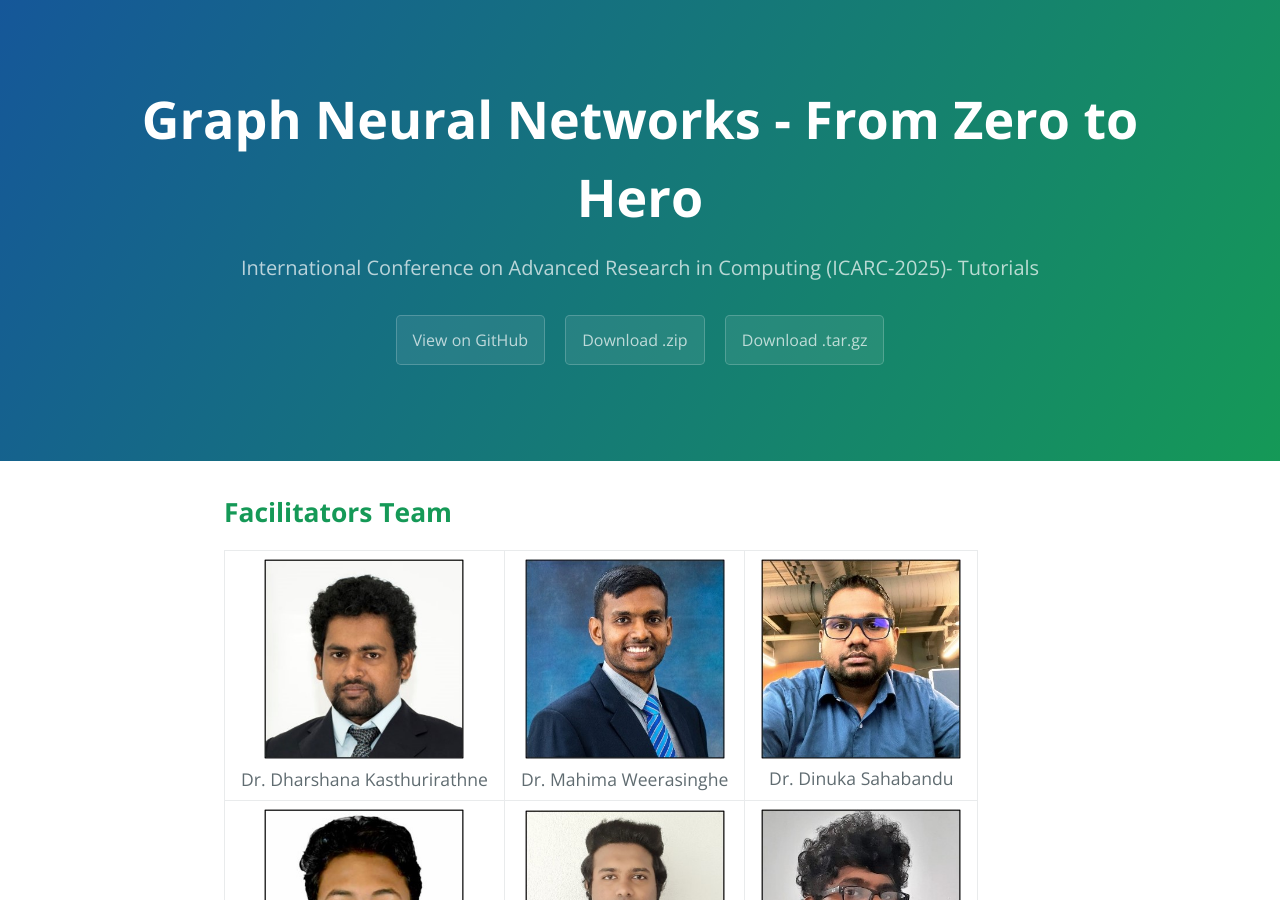
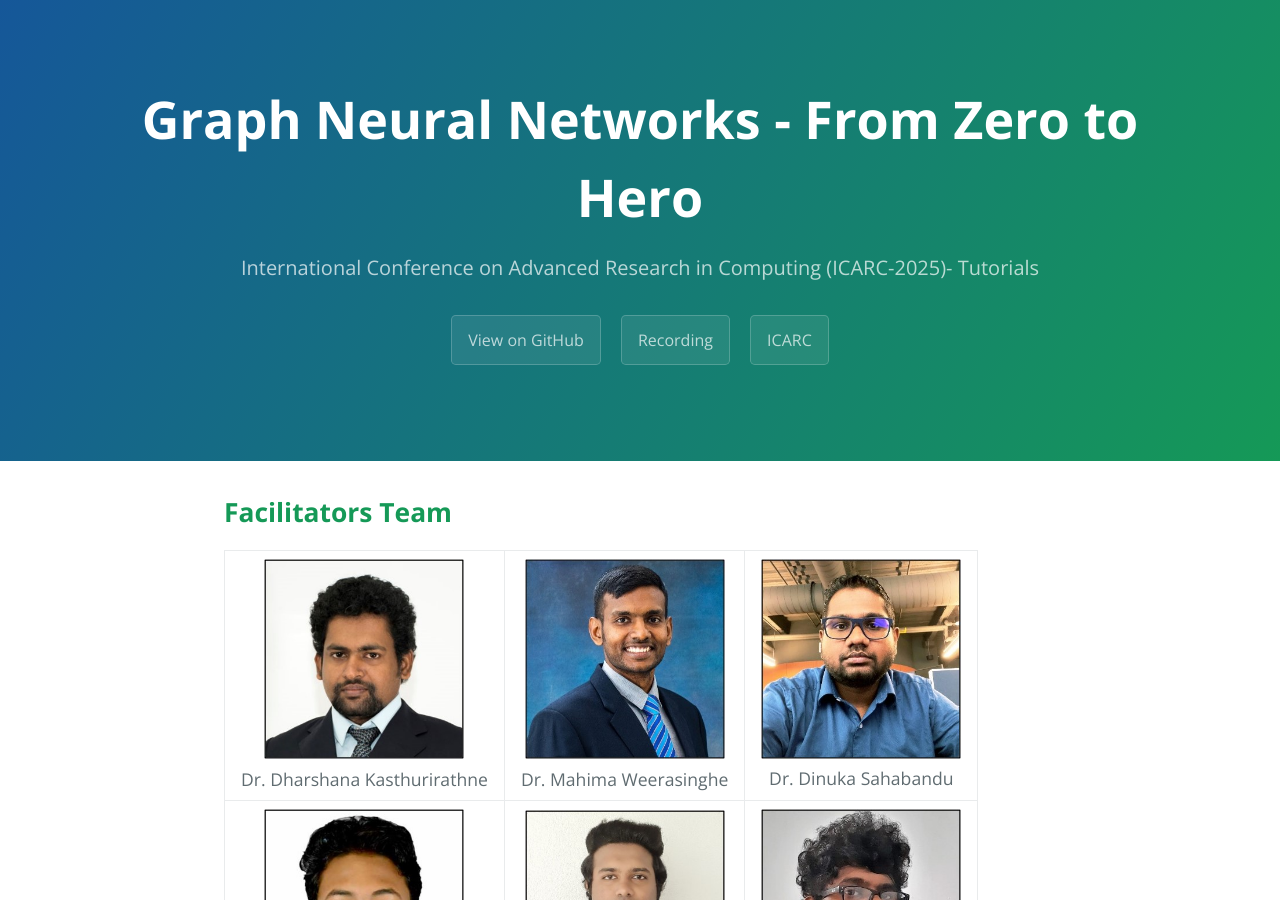
Before and after one commit to tinyml-in-action/tinyml-in-action.github.io, a Jekyll site: the page built from index.md, in a window 1280 px wide and 900 px high. Built offline with Jekyll 4.4.1, drawn with Linux system fonts in a browser that asks for light colours.

Commit message:
button update

```diff
--- a/_config.yml
+++ b/_config.yml
@@ -6,5 +6,5 @@ theme: jekyll-theme-cayman
 
 github:
   zip_url: https://github.com/BrAINLabs-Inc/ICARC_2025_GNN_Tutorial/archive/refs/heads/main.zip
-  tar_url: https://github.com/BrAINLabs-Inc/ICARC_2025_GNN_Tutorial/archive/refs/heads/main.tar.gz
+  tar_url: https://icarc.lk/tutorial.php
 show_downloads: true  # This enables the download buttons
--- a/_layouts/default.html
+++ b/_layouts/default.html
@@ -24,8 +24,8 @@
         <a href="https://github.com/BrAINLabs-Inc/ICARC_2025_GNN_Tutorial" class="btn">View on GitHub</a>
       {% endif %}
       {% if site.show_downloads %}
-        <a href="{{ site.github.zip_url }}" class="btn">Download .zip</a>
-        <a href="{{ site.github.tar_url }}" class="btn">Download .tar.gz</a>
+        <a href="{{ site.github.zip_url }}" class="btn">Recording</a>
+        <a href="{{ site.github.tar_url }}" class="btn">ICARC </a>
       {% endif %}
     </header>
 
```
